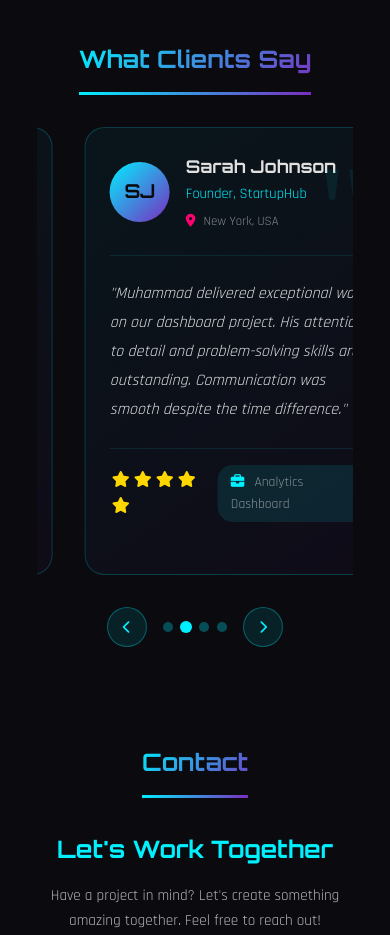
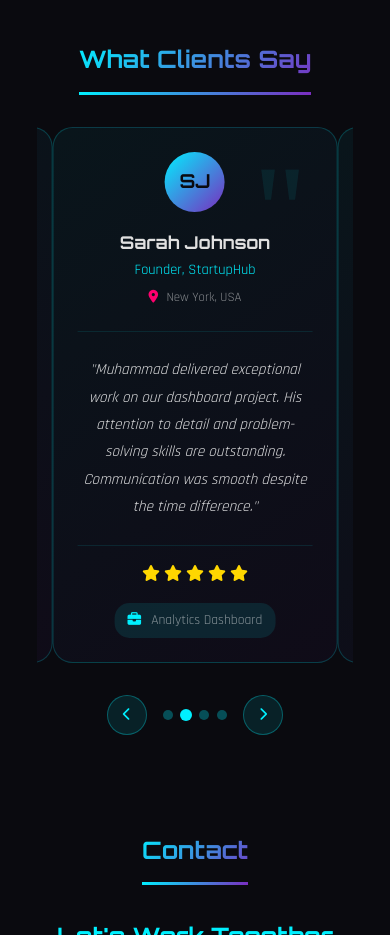
Before and after one commit to mimranofficial236-code/My-Portfolio, a plain HTML site: page index.html in a window 390 px wide. Shown: the part 4240-5175 px from the top of the page. Drawn offline with Linux system fonts and the light colour scheme.

Commit message:
Fixed testimonials mobile responsive view

```diff
--- a/style.css
+++ b/style.css
@@ -1867,13 +1867,32 @@ body {
 
 /* Testimonials Responsive */
 @media (max-width: 768px) {
+    .testimonials-slider {
+        max-width: 100%;
+        padding: 0 1rem;
+    }
+
     .testimonial-card {
         padding: 1.5rem;
-        margin: 0 1rem;
+        margin: 0;
+        flex: 0 0 100%;
+        min-width: 100%;
+    }
+
+    .testimonial-header {
+        flex-direction: column;
+        text-align: center;
     }
 
     .testimonial-content p {
-        font-size: 1rem;
+        font-size: 0.95rem;
+        text-align: center;
+    }
+
+    .testimonial-footer {
+        flex-direction: column;
+        gap: 1rem;
+        align-items: center;
     }
 
     .slider-controls {
```
